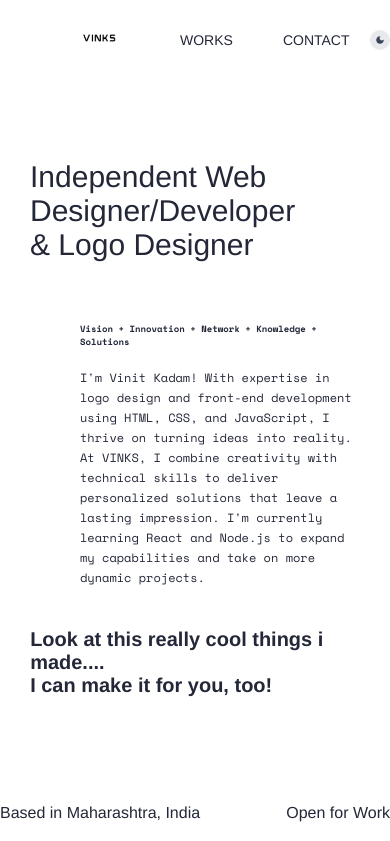
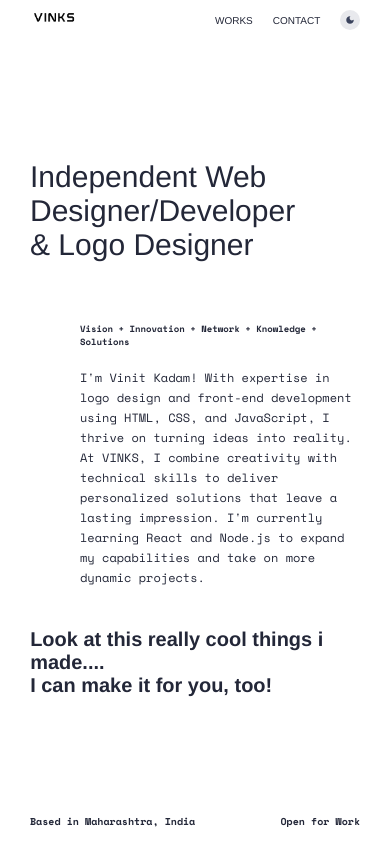
Before and after one commit to vinitk201104/VINKS-website, a plain HTML site: page vinks.html in a window 390 px wide. Shown: the top 841 px of the page. Drawn offline with nearby package versions, Linux system fonts and the light colour scheme; a web font is replaced by a local one.

Commit message:
Update header.css

```diff
--- a/styles/header.css
+++ b/styles/header.css
@@ -38,7 +38,11 @@ header {
   header:hover::before {
     left: 100%;
   }
-
+  @media (min-width: 350px) and (max-width: 570px){
+    header{
+      height: 40px;
+    }
+  }
 
 
 .left-section{
@@ -59,9 +63,10 @@ header {
     min-width: 100px;
   }
 }
-@media (min-width: 350px) and (max-width: 425px){
+@media (min-width: 350px) and (max-width: 570px){
   .left-section{
     min-width: 50px;
+    margin-left: 30px;
   }
 }
 
@@ -75,9 +80,9 @@ header {
   }
 }
 
-@media (min-width: 350px) and (max-width: 425px){
+@media (min-width: 350px) and (max-width: 570px){
   .left-section img{
-    width: 40px;
+    width: 50px;
   }
 }
 
@@ -88,6 +93,12 @@ header {
     margin-right: 80px;
 }
 
+@media (min-width: 350px) and (max-width: 570px){
+  .right-section {
+    margin-right: 30px;
+  }
+}
+
 .right-section a{
     margin-left: 50px;
     color: black;
@@ -96,6 +107,13 @@ header {
     font-weight: 200;
     color: var(--secondary-text);
 }
+@media (min-width: 350px) and (max-width: 570px){
+  .right-section a{
+    margin-left: 20px;
+    font-size: 10px;
+  }
+}
+
 
 .footer {
   position: fixed;
@@ -129,3 +147,25 @@ header {
 .footer:hover::before {
   left: 100%;
 }
+
+@media (min-width: 350px) and (max-width: 570px){
+  .footer{
+    height: 40px;
+  }
+}
+
+.footer p{
+  margin-left: 80px;
+  margin-right: 80px;
+  font-family: 'Space Mono';
+  font-size: 15px;
+  font-weight: bold;
+}
+
+@media (min-width: 350px) and (max-width: 570px){
+  .footer p{
+    font-size: 10px;
+    margin-left: 30px;
+    margin-right: 30px;
+  }
+}
```
